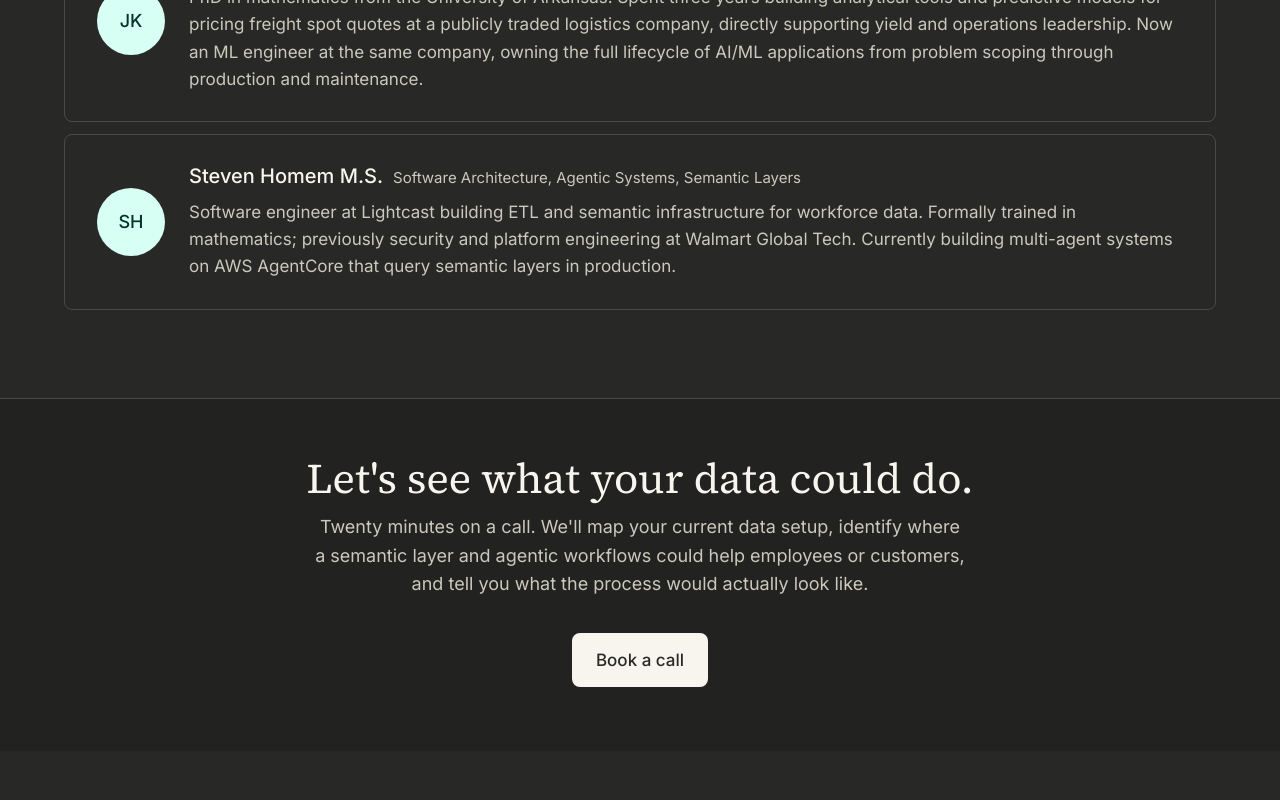
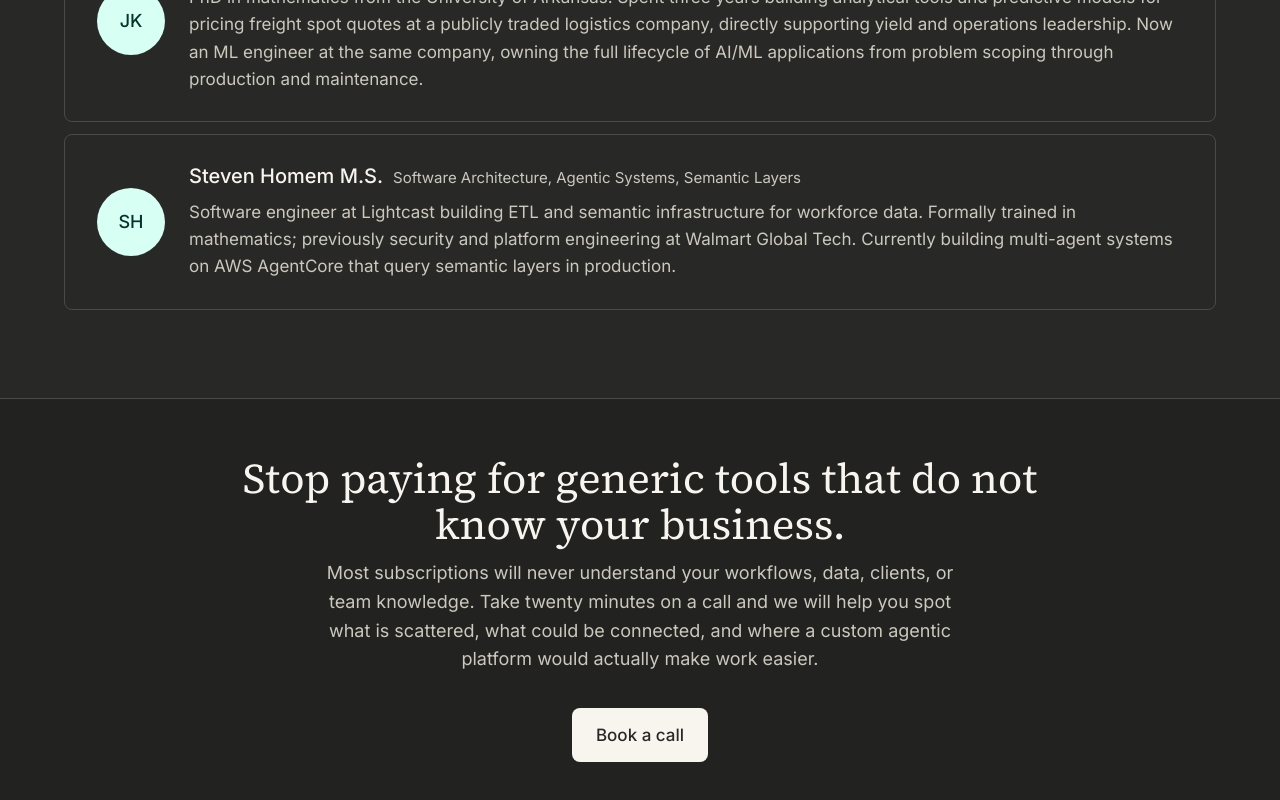
Before and after one commit to stevenjhomem/torchbearers, a React (Vite) app: page / in a window 1280 px wide. Shown: the part 4445-5245 px from the top of the page. Before the commit the page ends 5196 px from the top, so only its background shows below. Built offline with nearby package versions, Linux system fonts and the light colour scheme.

Commit message:
lame man's terms

```diff
--- a/src/App.jsx
+++ b/src/App.jsx
@@ -353,11 +353,11 @@ function FinalCta() {
   return (
     <section className="cta section-alt" id="cta" aria-labelledby="cta-title">
       <div className="section-inner">
-        <h2 id="cta-title">Let's see what your data could do.</h2>
+        <h2 id="cta-title">Stop paying for generic tools that do not know your business.</h2>
         <p>
-          Twenty minutes on a call. We'll map your current data setup, identify where a semantic layer
-          and agentic workflows could help employees or customers, and tell you what the process would
-          actually look like.
+          Most subscriptions will never understand your workflows, data, clients, or team knowledge.
+          Take twenty minutes on a call and we will help you spot what is scattered, what could be
+          connected, and where a custom agentic platform would actually make work easier.
         </p>
 
         <a className="button button-primary cta-mail-button" href={MAIL_TO}>
```
